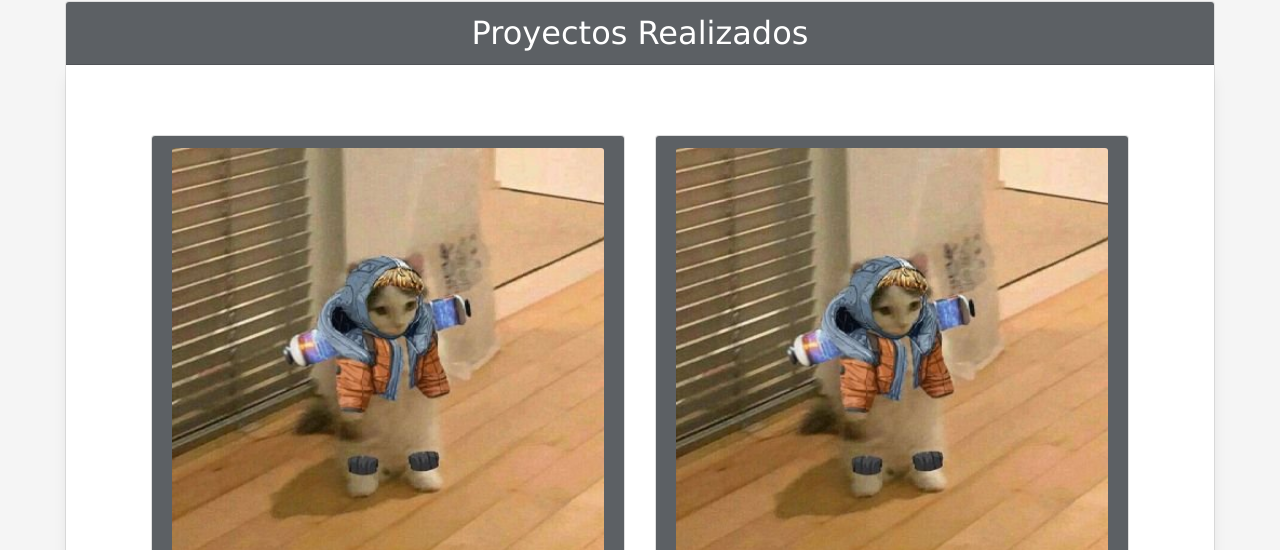
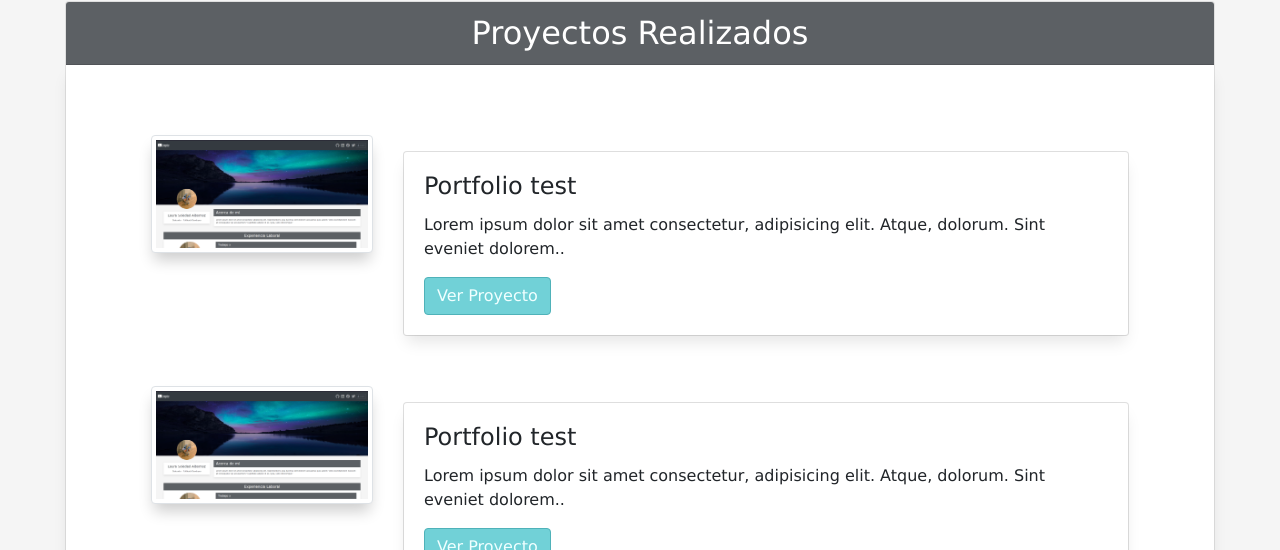
Before and after one commit to AlbLaura/Proyecto_FrontEnd, an Angular app: page / in a window 1280 px wide. Shown: the part 2250-2800 px from the top of the page. Built offline with nearby package versions, Linux system fonts and the light colour scheme; what ng-circle-progress would draw is missing.

Commit message:
ultimos detalles

```diff
--- a/src/app/app.module.ts
+++ b/src/app/app.module.ts
@@ -5,7 +5,6 @@ import { FormsModule} from '@angular/forms';
 import { AppComponent } from './app.component';
 import { HeaderComponent } from './components/header/header.component';
 import { LogoAPComponent } from './components/logo-ap/logo-ap.component';
-import { SocialComponent } from './components/social/social.component';
 import { BannerComponent } from './components/banner/banner.component';
 import { AcercaDeComponent } from './components/acerca-de/acerca-de.component';
 import { FooterComponent } from './components/footer/footer.component';
@@ -22,7 +21,6 @@ import { NgCircleProgressModule} from 'ng-circle-progress';
     AppComponent,
     HeaderComponent,
     LogoAPComponent,
-    SocialComponent,
     BannerComponent,
     AcercaDeComponent,
     FooterComponent,
--- a/src/app/components/contacto/contacto.component.css
+++ b/src/app/components/contacto/contacto.component.css
@@ -0,0 +1,9 @@
+button {
+    background-color: #71d1d7;
+    border-color: #4fb2b9;
+    color:azure;
+}
+button:hover {
+    background-color: #3dabb3;
+    border-color: #13808ab9;
+}
--- a/src/app/components/contacto/contacto.component.html
+++ b/src/app/components/contacto/contacto.component.html
@@ -18,7 +18,7 @@
                                     <label for="comment">Mensaje:</label>
                                     <textarea class="form-control" rows="5" id="comment"></textarea>
                                     <br>
-                                    <button class="btn btn-success">Enviar</button>
+                                    <button class="btn">Enviar</button>
                                 </div>
                             </div>
                         </form>
--- a/src/app/components/footer/footer.component.html
+++ b/src/app/components/footer/footer.component.html
@@ -1,6 +1,6 @@
 <div id="footer" class="bg-dark text-light">
     <div class="row">
-        <div class="col-12 text-center">Albornoz Laura Soledad | @ Argentina Programa 2022</div>
+        <div class="col-12 text-center">Albornoz Laura Soledad | © Argentina Programa 3.0 - (2022)</div>
         <div class="col-12 text-center">San Luis, Argentina</div>
     </div>
     <div class="row">
--- a/src/app/components/header/header.component.css
+++ b/src/app/components/header/header.component.css
@@ -0,0 +1,8 @@
+.nav-link {
+    margin-right: 3%;
+}
+@media only screen and (max-width: 576px) {
+    .nav-link {
+        display: none;
+    }
+}
--- a/src/app/components/header/header.component.html
+++ b/src/app/components/header/header.component.html
@@ -2,7 +2,20 @@
     <a class="navbar-brand mr-auto"  href="https://argentinaprograma.inti.gob.ar/" target="_blank">
         <app-logo-ap></app-logo-ap>
     </a>
-    <app-social></app-social>
+    <ul class="navbar-nav">
+        <li class="nav-item">
+            <a href="#" class="nav-link"><i id="red_github" class="fa-brands fa-github fa-2xl"></i></a>
+        </li>
+        <li class="nav-item">
+            <a href="#" class="nav-link"><i id="red_linkedin" class="fa-brands fa-linkedin fa-2xl"></i></a>
+        </li>
+        <li class="nav-item">
+            <a href="#" class="nav-link"><i id="red_facebook" class="fa-brands fa-facebook fa-2xl"></i></a>
+        </li>
+        <li class="nav-item">
+            <a href="#" class="nav-link"><i id="red_twitter" class="fa-brands fa-twitter fa-2xl"></i></a>
+        </li>
+    </ul>
     <button id="login_button" class="btn btn-outline-secondary"><i class="fa-solid fa-user"></i> Login</button>
 </nav>
 <app-banner></app-banner>
--- a/src/app/components/proyectos/proyectos.component.css
+++ b/src/app/components/proyectos/proyectos.component.css
@@ -1,3 +1,15 @@
 h2 {
     margin: 0px;
 }
+img {
+    box-shadow: 0px 10px 15px -3px rgba(0,0,0,0.2);
+}
+button {
+    background-color: #71d1d7;
+    border-color: #4fb2b9;
+    color:azure;
+}
+button:hover {
+    background-color: #3dabb3;
+    border-color: #13808ab9;
+}
--- a/src/app/components/proyectos/proyectos.component.html
+++ b/src/app/components/proyectos/proyectos.component.html
@@ -4,27 +4,29 @@
     </div>
     <div class="card-body">
         <div class="row card-margin">
-            <div class="col-md-12 col-lg-6">
+            <div class="col-md-12 col-lg-3">
+                <img class="img-fluid img-thumbnail" src="assets/img/portfolio.png">
+            </div>
+            <div class="col-md-12 col-lg-9 mt-3">
                 <div class="card">
-                    <div class="card-header">
-                        <img class="card-img-top" src="assets/img/Wattson-php.jpg">
-                    </div>
                     <div class="card-body">
                         <h4 class="card-title">Portfolio test</h4>
                         <p class="card-text">Lorem ipsum dolor sit amet consectetur, adipisicing elit. Atque, dolorum. Sint eveniet dolorem..</p>
-                        <button class="btn btn-success">Ver Proyecto</button>
+                        <button class="btn">Ver Proyecto</button>
                     </div>
                 </div>
             </div>
-            <div class="col-md-12 col-lg-6">
-                <div class="card card-interior">
-                    <div class="card-header">
-                        <img class="card-img-top" src="assets/img/Wattson-php.jpg">
-                    </div>
+        </div>
+        <div class="row card-margin">
+            <div class="col-md-12 col-lg-3">
+                <img class="img-fluid img-thumbnail" src="assets/img/portfolio.png">
+            </div>
+            <div class="col-md-12 col-lg-9 mt-3">
+                <div class="card">
                     <div class="card-body">
                         <h4 class="card-title">Portfolio test</h4>
                         <p class="card-text">Lorem ipsum dolor sit amet consectetur, adipisicing elit. Atque, dolorum. Sint eveniet dolorem..</p>
-                        <button class="btn btn-success">Ver Proyecto</button>
+                        <button class="btn">Ver Proyecto</button>
                     </div>
                 </div>
             </div>
--- a/src/app/components/social/social.component.css
+++ /dev/null
@@ -1,8 +0,0 @@
-i {
-    margin-right: 3%;
-}
-@media only screen and (max-width: 576px) {
-    i {
-        display: none;
-    }
-}
--- a/src/app/components/social/social.component.html
+++ /dev/null
@@ -1,14 +0,0 @@
-<ul class="navbar-nav">
-    <li class="nav-item">
-        <a href="#" class="nav-link"><i id="red_github" class="fa-brands fa-github fa-2xl"></i></a>
-    </li>
-    <li class="nav-item">
-        <a href="#" class="nav-link"><i id="red_linkedin" class="fa-brands fa-linkedin fa-2xl"></i></a>
-    </li>
-    <li class="nav-item">
-        <a href="#" class="nav-link"><i id="red_facebook" class="fa-brands fa-facebook fa-2xl"></i></a>
-    </li>
-    <li class="nav-item">
-        <a href="#" class="nav-link"><i id="red_twitter" class="fa-brands fa-twitter fa-2xl"></i></a>
-    </li>
-</ul>
--- a/src/app/components/social/social.component.ts
+++ /dev/null
@@ -1,15 +0,0 @@
-import { Component, OnInit } from '@angular/core';
-
-@Component({
-  selector: 'app-social',
-  templateUrl: './social.component.html',
-  styleUrls: ['./social.component.css']
-})
-export class SocialComponent implements OnInit {
-
-  constructor() { }
-
-  ngOnInit(): void {
-  }
-
-}
```
Also changed, not shown: src/assets/img/portfolio.png (added), 1 other file (tests, documents, lock files or other folders).
